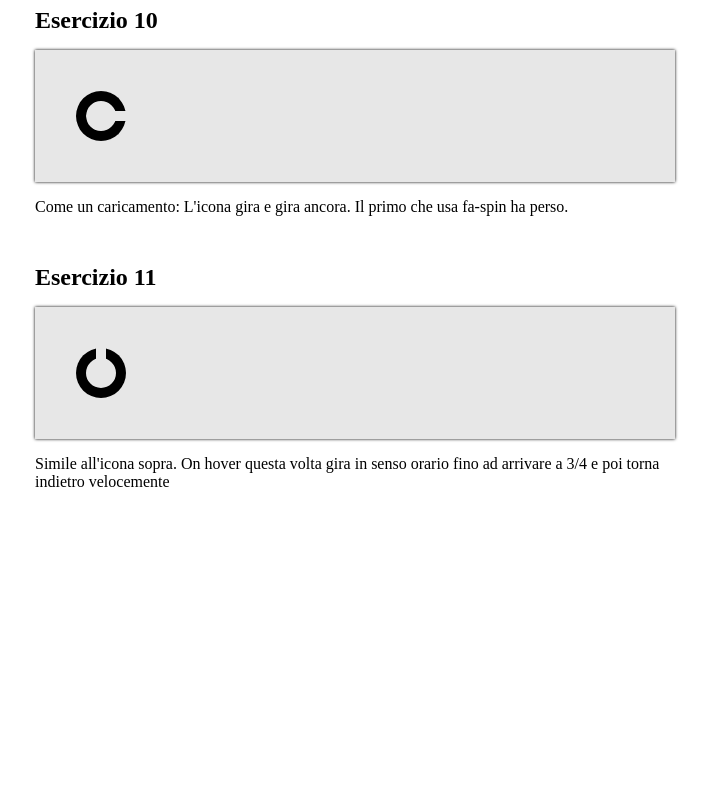
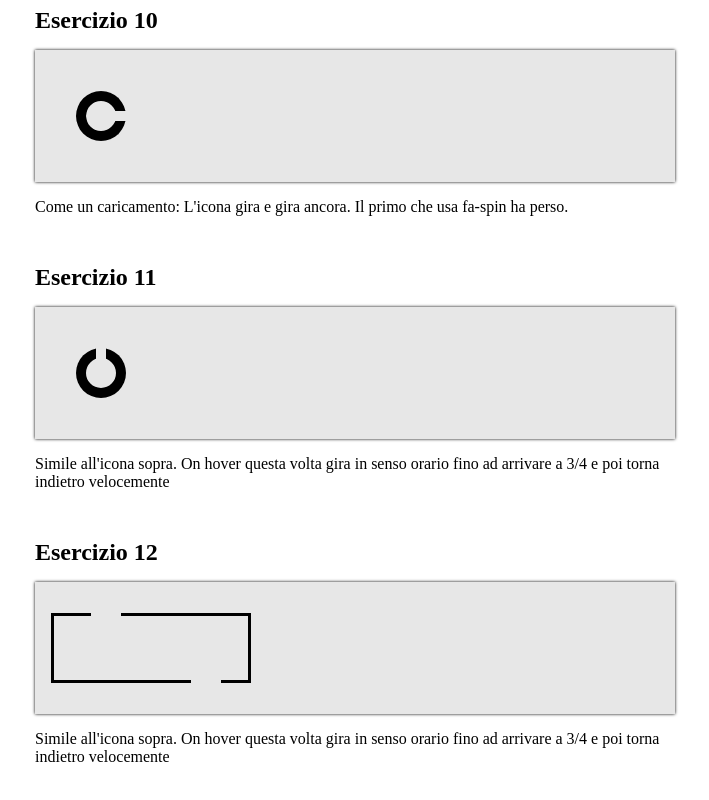
Before and after one commit to MCigno94/html-css-animation-filter, a plain HTML site: page index.html in a window 1280 px wide. Shown: the part 3680-4480 px from the top of the page, without its empty margins (285-994 px from the left). Before the commit the page ends 4219 px from the top, so only its background shows below. Drawn offline with Linux system fonts and the light colour scheme.

Commit message:
added exercise 12

```diff
--- a/index.html
+++ b/index.html
@@ -206,6 +206,26 @@
         </div>
         <!-- /.exercize_11 -->
 
+        <div class="row ">
+
+            <div class="col_100">
+                <h2>Esercizio 12</h2>
+            </div>
+
+            <div class="col_100">
+                <div class="rectangle">
+                    <div class="white_rectangle1"></div>
+                    <div class="white_rectangle2"></div>
+                </div>
+            </div>
+
+            <div class="col_100">
+                <p>Simile all'icona sopra. On hover questa volta gira in senso orario fino ad arrivare a 3/4 e poi torna indietro velocemente</p>
+            </div>
+
+        </div>
+        <!-- /.exercize_12 -->
+
 
     </div>
     <!-- /.container -->
--- a/style.css
+++ b/style.css
@@ -39,6 +39,12 @@ img {
     height: 100px;
 }
 
+.rectangle {
+    width: 200px;
+    height: 70px;
+    margin: 15px 0;
+}
+
 .white_square {
     width: 10px;
     height: 50%;
@@ -47,6 +53,24 @@ img {
     top: 0;
     left: 50%;
     transform: translate(-50%, 0);
+}
+
+.white_rectangle1,
+.white_rectangle2 {
+    width: 30px;
+    height: 10px;
+    background-color: rgb(231, 231, 231);
+    position: absolute;
+}
+
+.white_rectangle1 {
+    top: 0;
+    left: 20%;
+}
+
+.white_rectangle2 {
+    bottom: 0;
+    left: 70%;
 }
 
 /* #endregion-utiity */
@@ -135,6 +159,12 @@ img {
     position: relative;
 }
 
+/* exercise_12 */
+.container .row:nth-child(13) .rectangle{
+    box-shadow: inset 0 0 0px 3px;
+    position: relative;
+}
+
 
 /* #endregion-main */
 
@@ -189,6 +219,23 @@ img {
     animation: tre_quarti 2s linear;
 }
 
+/* exercise_12 */
+.container .row:nth-child(13) .rectangle:hover .white_rectangle1{
+    animation: unpò1 2s linear;
+}
+
+.container .row:nth-child(13) .rectangle:hover .white_rectangle2{
+    animation: unpò2 2s linear;
+}
+
+/* exercise_13 */
+.container .row:nth-child(14) .rectangle:hover .white_rectangle1{
+    animation: giro1 2s linear;
+}
+
+.container .row:nth-child(14) .rectangle:hover .white_rectangle2{
+    animation: giro2 2s linear;
+}
 
 
 /* #endregion-hover effect */
@@ -239,4 +286,30 @@ img {
     }
 }
 
+@keyframes unpò1 {
+
+    0% {
+        top: 0;
+        left: 20%;
+    }
+
+    100% {
+        top: 0;
+        left: calc(70%);
+    }
+}
+
+@keyframes unpò2 {
+
+    0% {
+        bottom: 0;
+        left: 70%;
+    }
+
+    100% {
+        bottom: 0;
+        left: 20%;
+    }
+}
+
 /* #endregion-animazioni */
```
